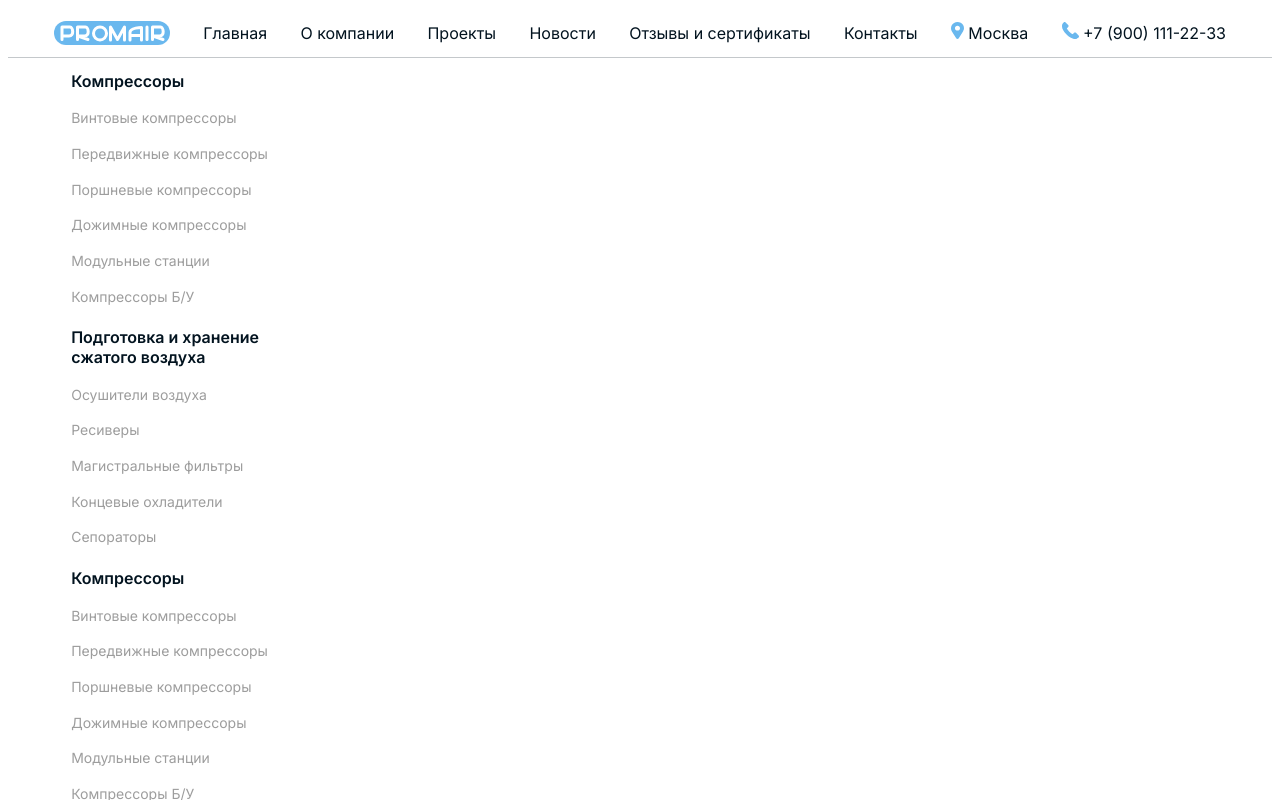
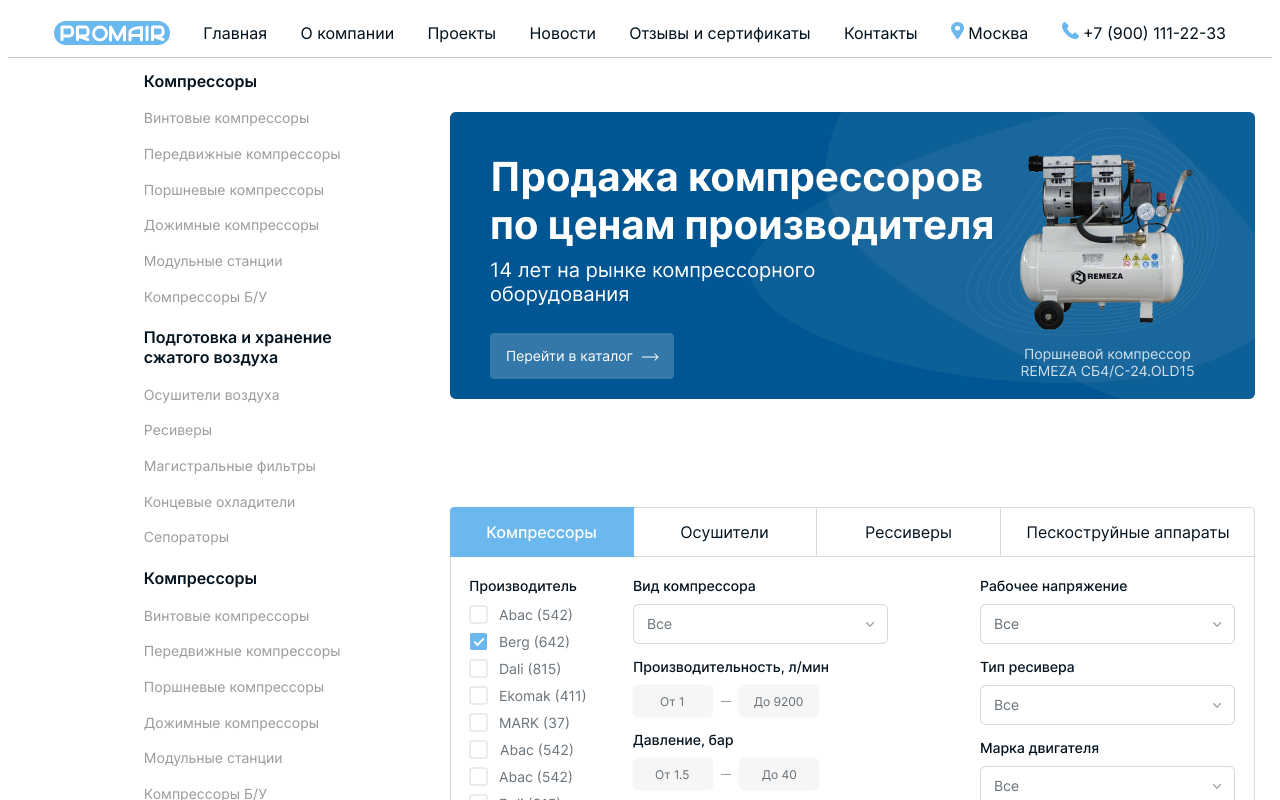
Before and after one commit to Tretchian/tretweb, a Next.js app: page / in a window 1280 px wide. Shown: the top 800 px of the page. Built offline with nearby package versions, Linux system fonts and the light colour scheme.

Commit message:
lookin good

```diff
--- a/src/app/page.tsx
+++ b/src/app/page.tsx
@@ -1,14 +1,13 @@
-import Image from "next/image";
 //import styles from "./page.module.css";
 import Header from "../components/Header/Header.jsx";
-import Menu from "../components/Menu/Menu.jsx";
+import Body from "../components/Body/Body.jsx";
 import Footer from "../components/Footer/Footer.jsx"
 export default function Home() {
   return (
     <>
       <Header />
-      <Menu />
-        <Footer />
+      <Body />
+      <Footer />
     </>
   );
 }
--- /dev/null
+++ b/src/components/Body/Body.css
@@ -0,0 +1,20 @@
+.body{
+    display: flex;
+    justify-content: space-around;
+}
+.menucolumn{
+    display: flex;
+    flex-direction: column;
+    width: 15%;
+    padding-left: 5%;
+}
+.maincolumn{
+    display: flex;
+    flex-direction: column;
+    width: 60%;
+
+    justify-content: space-around;
+}
+.placeholder{
+    image-resolution: 50% 50%;
+}
--- /dev/null
+++ b/src/components/Body/Body.jsx
@@ -0,0 +1,20 @@
+import './Body.css'
+import Menu from '../Menu/Menu.jsx'
+export default function Body(){
+    return(
+    <>
+    <div className='body'>
+
+        <div className='menucolumn'>
+            <Menu />
+        </div>
+
+        <div className='maincolumn'>
+            <img src='img/main screen.png' width={805} height={287}></img>
+            <img src='img/card.png' width={805} height={491}></img>
+        </div>
+
+    </div>
+    </>
+    )
+}
```
Also changed, not shown: src/app/style.css (added).
